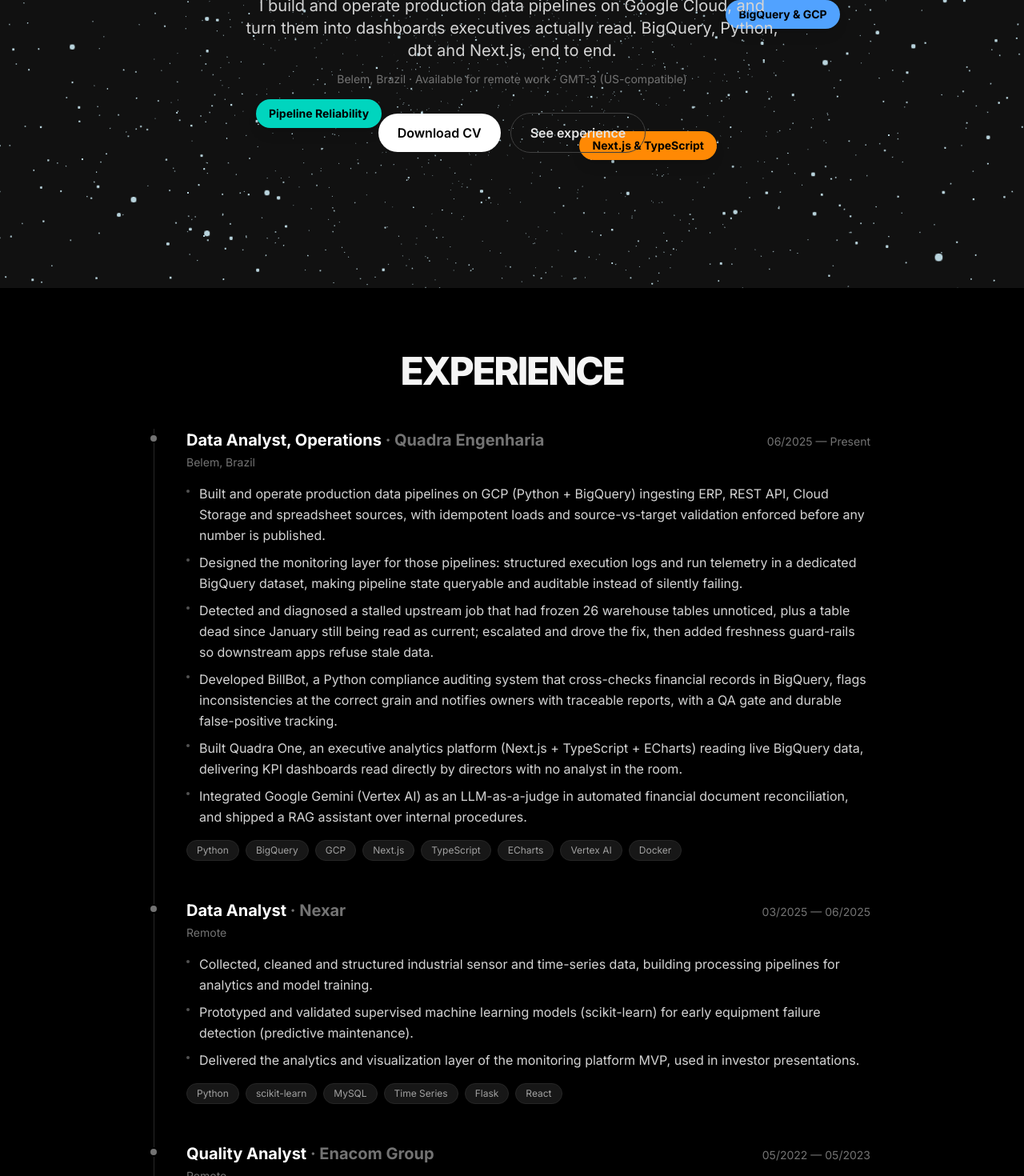
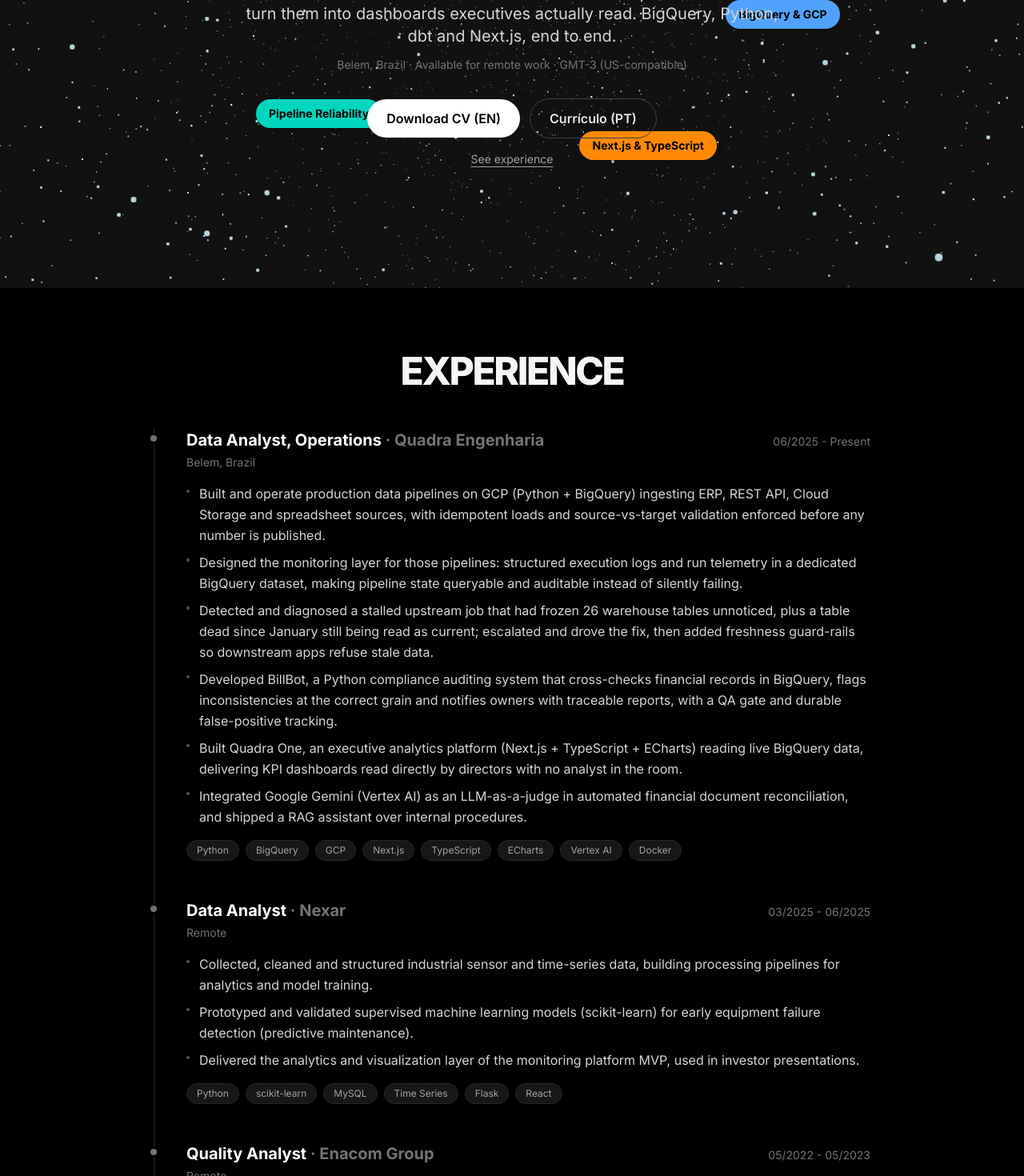
Before and after one commit to leonardo-filho/portfolio-v2, a Next.js app: page / in a window 1280 px wide. Shown: the part 440-1910 px from the top of the page at 80% size. Built offline with nearby package versions, Linux system fonts and the light colour scheme.

Commit message:
fix: bump next to 15.5.22 (vercel security block) + og-image

```diff
--- a/src/components/Hero.tsx
+++ b/src/components/Hero.tsx
@@ -63,15 +63,22 @@
             download
             className="inline-block rounded-full bg-white px-6 py-3 font-semibold text-black transition-transform hover:scale-105 pointer-events-auto"
           >
-            Download CV
+            Download CV (EN)
           </a>
           <a
-            href="#experience"
+            href="/cv-leonardo-filho-pt.pdf"
+            download
             className="inline-block rounded-full border border-neutral-700 px-6 py-3 font-semibold text-neutral-200 transition-transform hover:scale-105 hover:text-white pointer-events-auto"
           >
-            See experience
+            Currículo (PT)
           </a>
         </div>
+        <a
+          href="#experience"
+          className="mt-4 inline-block text-sm text-neutral-400 underline underline-offset-4 transition hover:text-white pointer-events-auto"
+        >
+          See experience
+        </a>
       </div>
     </section>
   );
--- a/src/data/resume.ts
+++ b/src/data/resume.ts
@@ -1,6 +1,6 @@
 // src/data/resume.ts
 // Single source of truth for the resume content shown on the site.
-// Mirrors the CV in /public/cv-leonardo-filho.pdf — keep both in sync.
+// Mirrors the CV in /public/cv-leonardo-filho.pdf, keep both in sync.
 
 export interface Experience {
   company: string;
@@ -33,7 +33,7 @@
   {
     company: "Quadra Engenharia",
     role: "Data Analyst, Operations",
-    period: "06/2025 — Present",
+    period: "06/2025 - Present",
     location: "Belem, Brazil",
     highlights: [
       "Built and operate production data pipelines on GCP (Python + BigQuery) ingesting ERP, REST API, Cloud Storage and spreadsheet sources, with idempotent loads and source-vs-target validation enforced before any number is published.",
@@ -48,7 +48,7 @@
   {
     company: "Nexar",
     role: "Data Analyst",
-    period: "03/2025 — 06/2025",
+    period: "03/2025 - 06/2025",
     location: "Remote",
     highlights: [
       "Collected, cleaned and structured industrial sensor and time-series data, building processing pipelines for analytics and model training.",
@@ -60,7 +60,7 @@
   {
     company: "Enacom Group",
     role: "Quality Analyst",
-    period: "05/2022 — 05/2023",
+    period: "05/2022 - 05/2023",
     location: "Remote",
     highlights: [
       "Analyzed system logs and performance data, identifying critical bottlenecks and contributing to a 10% increase in application stability.",
@@ -140,6 +140,6 @@
 
 export const languages = [
   { name: "Portuguese", level: "Native" },
-  { name: "English", level: "Advanced — C1 (EF SET 70/100)" },
+  { name: "English", level: "Advanced (C1, EF SET 70/100)" },
   { name: "Spanish", level: "Conversational" },
 ];
```
Also changed, not shown: src/data/projects.ts (+1 -1 lines), 1 other file (tests, documents, lock files or other folders).
